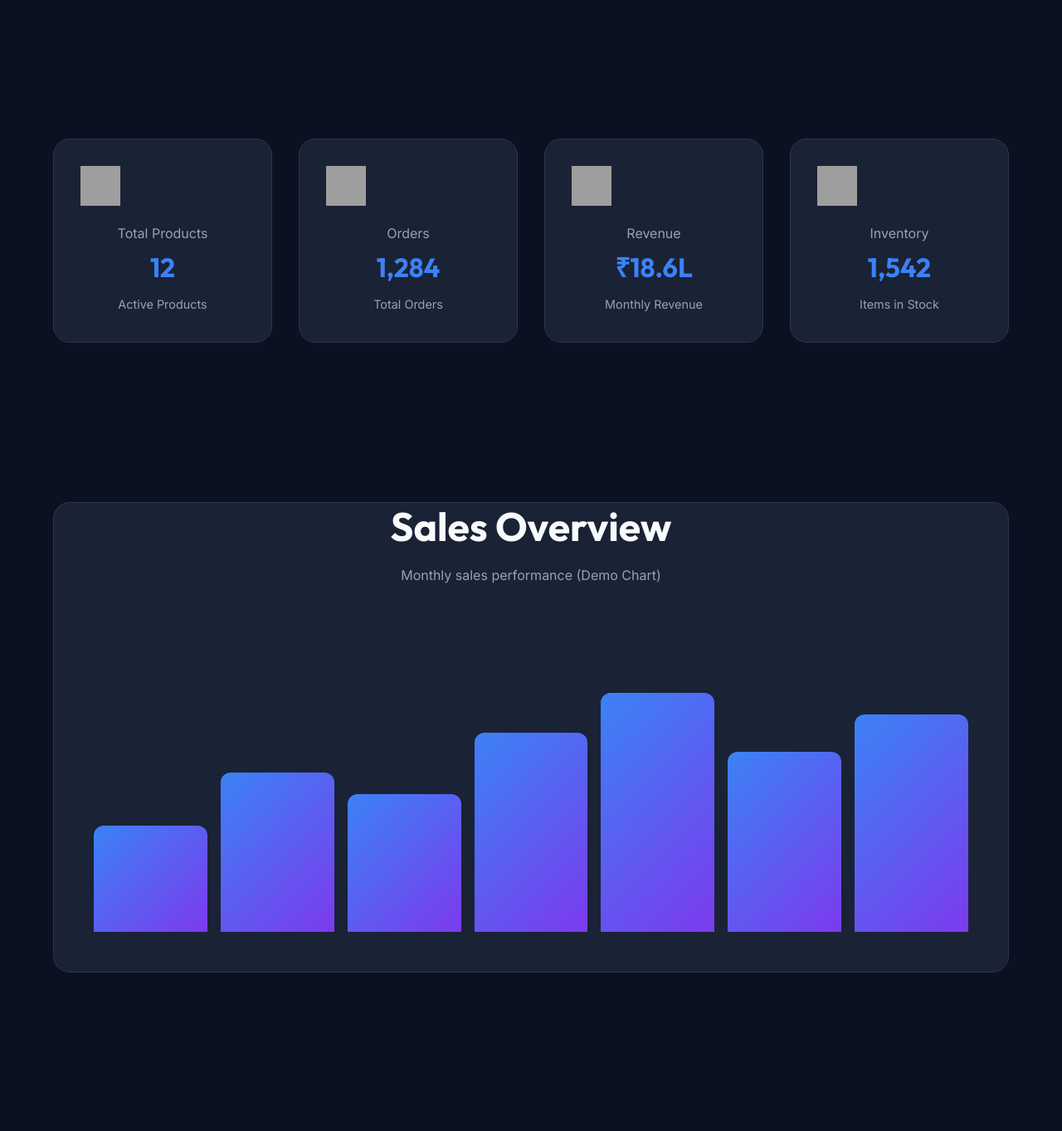
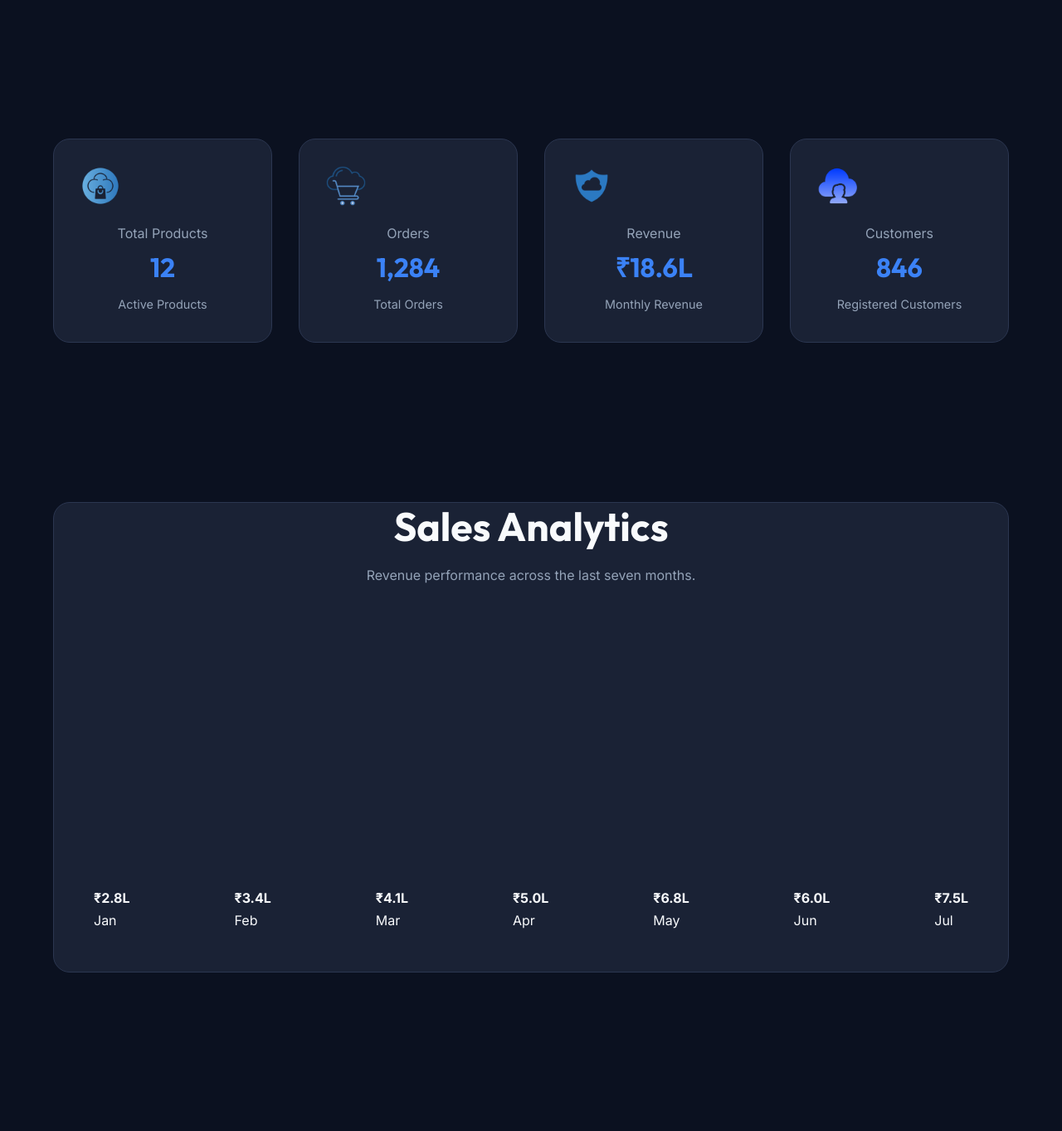
Before and after one commit to vaibhavnalla15/aws-production-ecommerce-platform, a Flask app: page /admin in a window 1280 px wide. Shown: the part 425-1788 px from the top of the page at 83% size. Run offline with Flask 3, Linux system fonts and the light colour scheme; grey boxes are pictures that could not be loaded.

Commit message:
Improve admin dashboard with business metrics and analytics

```diff
--- a/cloudcart/templates/admin.html
+++ b/cloudcart/templates/admin.html
@@ -31,15 +31,19 @@ Dashboard Cards
   <div class="container">
     <div class="dashboard-grid">
       {% set dashboard = { "title": "Total Products", "value": "12",
-      "description": "Active Products", "icon": "images/icons/shopping-bag.svg"
+      "description": "Active Products", "icon": "images/icons/shopping-bag.png"
       } %} {% include "components/dashboard_card.html" %} {% set dashboard = {
       "title": "Orders", "value": "1,284", "description": "Total Orders",
-      "icon": "images/icons/cart.svg" } %} {% include
+      "icon": "images/icons/cart.png" } %} {% include
       "components/dashboard_card.html" %} {% set dashboard = { "title":
       "Revenue", "value": "₹18.6L", "description": "Monthly Revenue", "icon":
-      "images/icons/shield.svg" } %} {% include "components/dashboard_card.html"
-      %} {% set dashboard = { "title": "Inventory", "value": "1,542",
-      "description": "Items in Stock", "icon": "images/icons/truck.svg" } %} {%
+      "images/icons/shield.png" } %} {% include "components/dashboard_card.html"
+      %} {% set dashboard = {
+        "title": "Customers",
+        "value": "846",
+        "description": "Registered Customers",
+        "icon": "images/icons/user.png"
+        } %} {%
       include "components/dashboard_card.html" %}
     </div>
   </div>
@@ -53,20 +57,53 @@ Sales Overview
   <div class="container">
     <div class="card reveal">
       <div class="section-header">
-        <h2>Sales Overview</h2>
+        <h2>Sales Analytics</h2>
 
-        <p>Monthly sales performance (Demo Chart)</p>
+        <p>Revenue performance across the last seven months.</p>
       </div>
 
       <div class="chart-placeholder">
         <div class="chart-bars">
-          <div class="bar" style="height: 40%"></div>
-          <div class="bar" style="height: 60%"></div>
-          <div class="bar" style="height: 52%"></div>
-          <div class="bar" style="height: 75%"></div>
-          <div class="bar" style="height: 90%"></div>
-          <div class="bar" style="height: 68%"></div>
-          <div class="bar" style="height: 82%"></div>
+          <div class="chart-column">
+            <strong>₹2.8L</strong>
+            <div class="bar" style="height:45%"></div>
+            <span>Jan</span>
+        </div>
+
+        <div class="chart-column">
+            <strong>₹3.4L</strong>
+            <div class="bar" style="height:58%"></div>
+            <span>Feb</span>
+        </div>
+
+        <div class="chart-column">
+            <strong>₹4.1L</strong>
+            <div class="bar" style="height:63%"></div>
+            <span>Mar</span>
+        </div>
+
+        <div class="chart-column">
+            <strong>₹5.0L</strong>
+            <div class="bar" style="height:74%"></div>
+            <span>Apr</span>
+        </div>
+
+        <div class="chart-column">
+            <strong>₹6.8L</strong>
+            <div class="bar" style="height:92%"></div>
+            <span>May</span>
+        </div>
+
+        <div class="chart-column">
+            <strong>₹6.0L</strong>
+            <div class="bar" style="height:80%"></div>
+            <span>Jun</span>
+        </div>
+
+        <div class="chart-column">
+            <strong>₹7.5L</strong>
+            <div class="bar" style="height:96%"></div>
+            <span>Jul</span>
         </div>
       </div>
     </div>
@@ -80,11 +117,13 @@ Recent Orders
 <section>
   <div class="container">
     <div class="card reveal">
+
       <div class="section-header">
         <h2>Recent Orders</h2>
       </div>
 
       <table class="orders-table">
+
         <thead>
           <tr>
             <th>Order ID</th>
@@ -96,11 +135,16 @@ Recent Orders
         </thead>
 
         <tbody>
+
           <tr>
             <td>#CC1001</td>
             <td>Aarav Sharma</td>
             <td>MacBook Air M3</td>
-            <td>Delivered</td>
+            <td>
+              <span class="status-badge delivered">
+                Delivered
+              </span>
+            </td>
             <td>₹94,999</td>
           </tr>
 
@@ -108,7 +152,11 @@ Recent Orders
             <td>#CC1002</td>
             <td>Priya Nair</td>
             <td>iPhone 16 Pro</td>
-            <td>Shipped</td>
+            <td>
+              <span class="status-badge shipped">
+                Shipped
+              </span>
+            </td>
             <td>₹89,999</td>
           </tr>
 
@@ -116,7 +164,11 @@ Recent Orders
             <td>#CC1003</td>
             <td>James Wilson</td>
             <td>Sony WH-1000XM6</td>
-            <td>Processing</td>
+            <td>
+              <span class="status-badge processing">
+                Processing
+              </span>
+            </td>
             <td>₹29,999</td>
           </tr>
 
@@ -124,11 +176,18 @@ Recent Orders
             <td>#CC1004</td>
             <td>Haruto Sato</td>
             <td>Galaxy Watch Ultra</td>
-            <td>Delivered</td>
+            <td>
+              <span class="status-badge delivered">
+                Delivered
+              </span>
+            </td>
             <td>₹52,999</td>
           </tr>
+
         </tbody>
+
       </table>
+
     </div>
   </div>
 </section>
```
